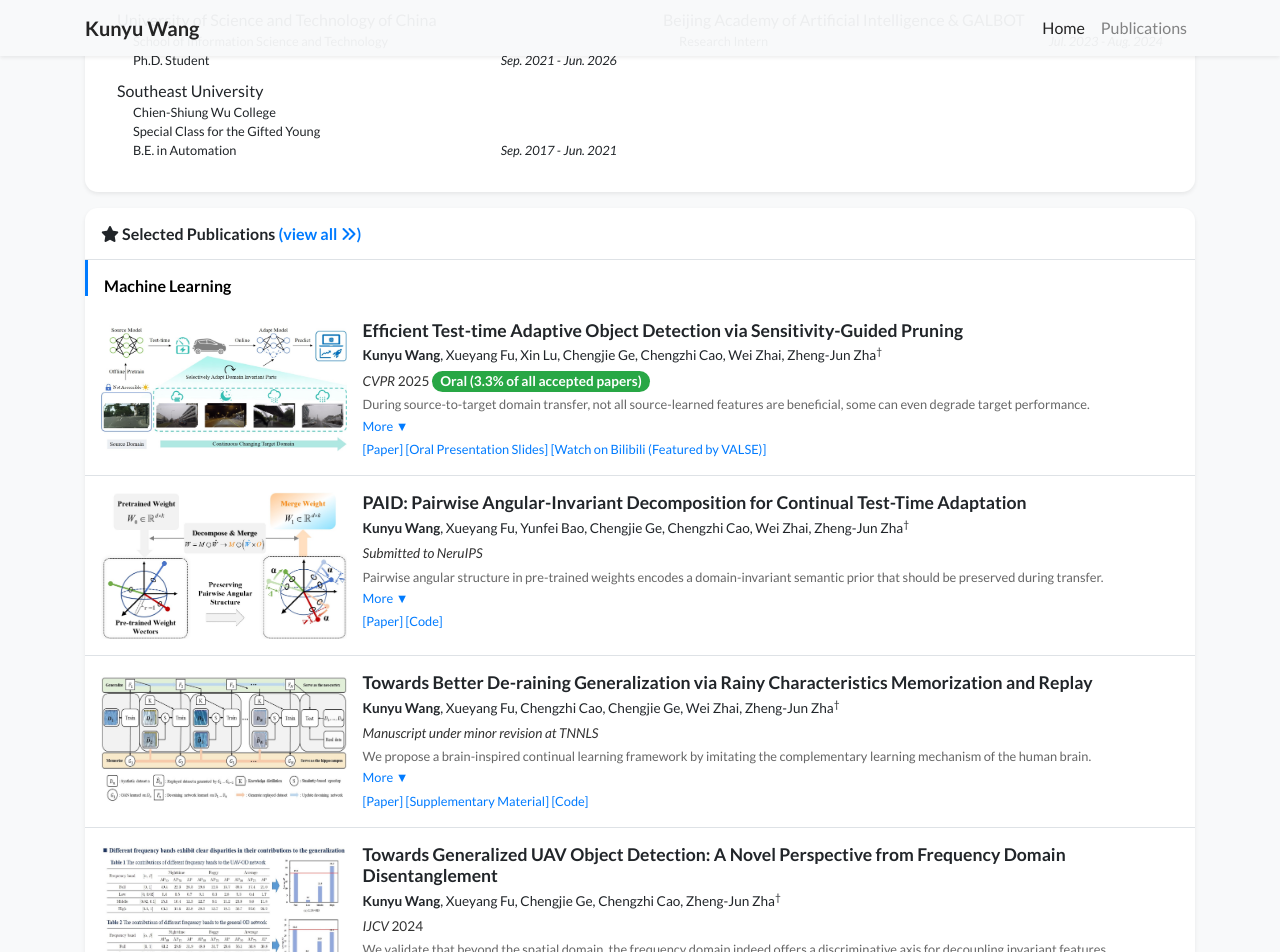
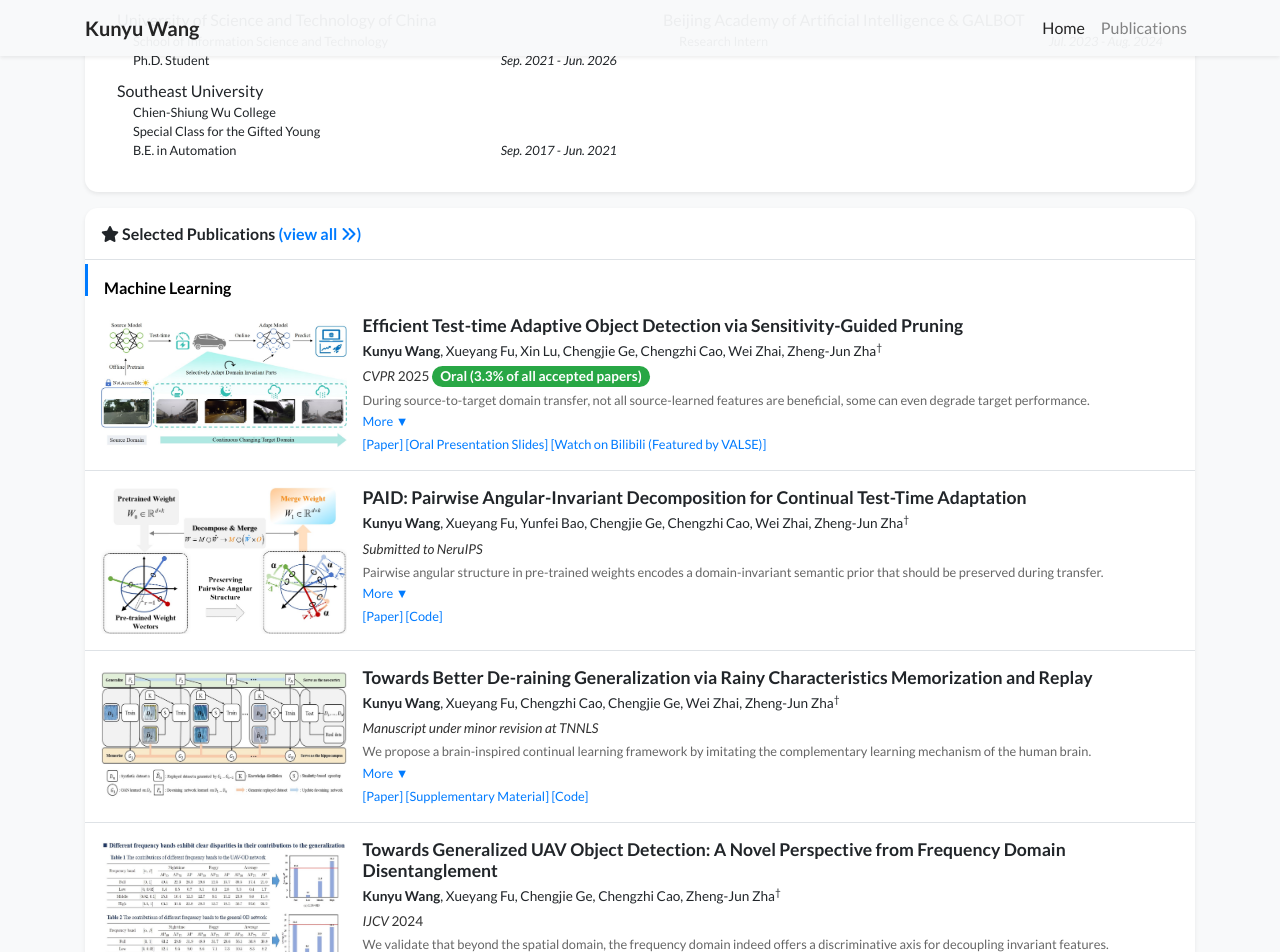
Before and after one commit to wangkunyu241/wangkunyu241.github.io, a Jekyll site: the page built from index.html, in a window 1280 px wide and 1400 px high, scrolled down 892 px. Shown: the top 952 px of the window. Built offline with Jekyll 4.4.1, drawn with Linux system fonts in a browser that asks for light colours; nearby versions of some CDN libraries; a style sheet for code colours, icons or effects is not loaded.

Commit message:
Update global.css

```diff
--- a/assets/css/global.css
+++ b/assets/css/global.css
@@ -175,8 +175,7 @@
 }
 
 .subsection-title {
-  display: inline-block;
-  line-height: 1.2;
+  line-height: 1;
   font-size: 1rem;
   font-weight: 600;
   color: #000000;
@@ -184,6 +183,5 @@
   border-left: 3px solid #007bff;
   padding-left: 0.5rem;
 
-  margin-top: 0;
-  margin-bottom: 0.5rem;
+  margin: 0.2rem 0;
 }
```
